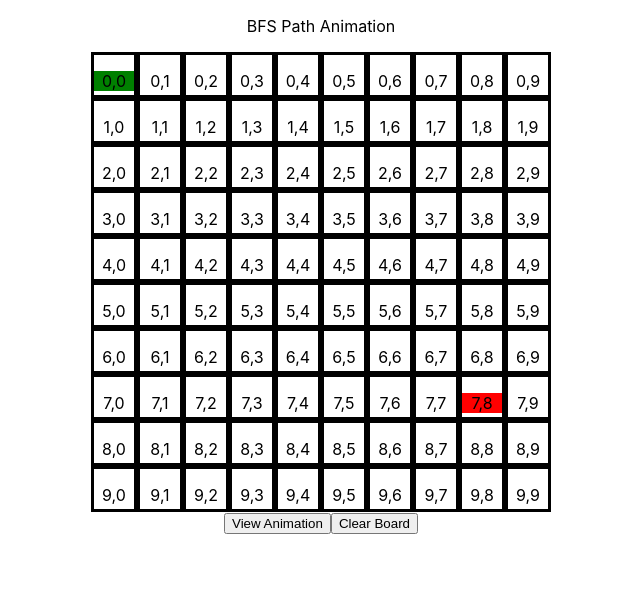
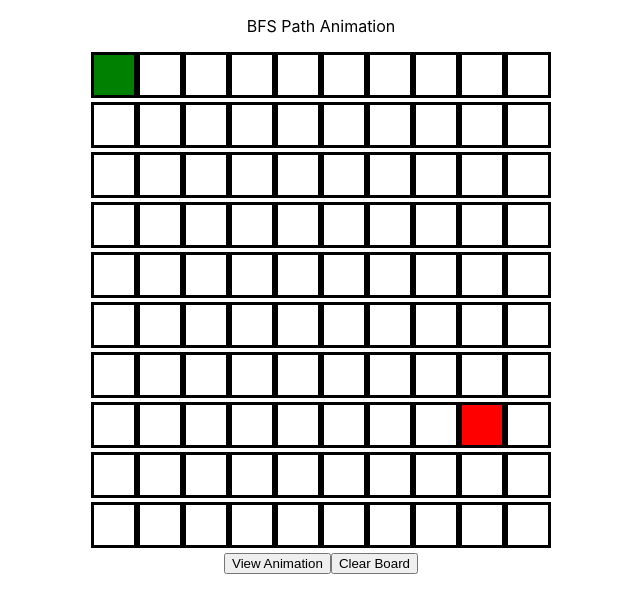
Before and after one commit to adolfoherrera1417/Target-Acquired, a React (Create React App) app: page / in a window 1280 px wide. Shown: the top 612 px of the page, without its empty margins (319-959 px from the left). Built offline with nearby package versions, Linux system fonts and the light colour scheme.

Commit message:
Drag mouse to create walls

```diff
--- a/src/Components/Board/Board.jsx
+++ b/src/Components/Board/Board.jsx
@@ -9,7 +9,8 @@ export default class Board extends Component {
         super(props)
         this.state = {
             grid: [],
-            matrix: []
+            matrix: [],
+            mouseIsPressed: false
         }
 
         this.handleClick = this.handleClick.bind(this)
@@ -24,7 +25,21 @@ export default class Board extends Component {
         document.getElementById(`node-${x}-${y}`).className = 'node wall';
         let {matrix} = this.state
         matrix[x][y] = "W";
-        this.setState({matrix})
+        this.setState({matrix,mouseIsPressed: true});
+    }
+
+    handleMouseEnter = (x,y) => {
+        if (!this.state.mouseIsPressed ){return;}
+        document.getElementById(`node-${x}-${y}`).className = 'node wall';
+        let {matrix} = this.state
+        matrix[x][y] = "W";
+        this.setState({matrix});
+    }
+
+    handleMouseUp = () => {
+        this.setState({
+            mouseIsPressed: false
+        })
     }
 
     handleClick() {
@@ -49,16 +64,14 @@ export default class Board extends Component {
         let {matrix} = this.state
         for(let i = 0; i < 10; i++) {
             for (let j = 0; j < 10; j++) {
-                document.getElementById(`node-${i}-${j}`).className = 'node';
                 if((i === 7) && (j === 8)) {
                     continue
                 } else {
                     matrix[i][j] = "P"
-
+                    document.getElementById(`node-${i}-${j}`).className = 'node';
                 }
             }
         }
-
         this.setState({matrix})
     }
 
@@ -72,7 +85,12 @@ export default class Board extends Component {
                 } else if (i === 7 && j === 8) {
                     col.push(<Node key={`${i}${j}`} cordinate={[i,j]} end={true}/>)
                 } else {
-                    col.push(<Node key={`${i}${j}`} cordinate={[i,j]} onMouseDown={(i,j) => this.handleMouseDown(i,j)}/>)
+                    col.push(<Node key={`${i}${j}`}
+                                cordinate={[i,j]}
+                                onMouseDown={(i,j) => this.handleMouseDown(i,j)}
+                                onMouseEnter={(i,j) => this.handleMouseEnter(i,j)}
+                                onMouseUp = {() => this.handleMouseUp()}
+                                />)
                 }
             }
             row.push(col);
--- a/src/Components/Board/Node.css
+++ b/src/Components/Board/Node.css
@@ -16,3 +16,11 @@
 .wall {
     background-color: black;
 }
+
+.startNode {
+    background-color: green;
+}
+
+.endNode {
+    background-color: red;
+}
--- a/src/Components/Board/Node.jsx
+++ b/src/Components/Board/Node.jsx
@@ -18,27 +18,23 @@ export default class Node extends Component {
           start: props.start ? true : false,
           end: props.end ? true : false,
           visited: props.visited,
-          onMouseDown: this.props.onMouseDown
+          onMouseDown: this.props.onMouseDown,
+          onMouseEnter: this.props.onMouseEnter,
+          onMouseUp: this.props.onMouseUp,
         };
     }
 
     render() {
-        let cell;
-        if (this.state.start) {
-            cell = <div style={startStyle}><p>{this.state.cordinate[0]},{this.state.cordinate[1]}</p></div>
-        } else if(this.state.end) {
-            cell = <div style={endStyle}><p>{this.state.cordinate[0]},{this.state.cordinate[1]}</p></div>
-        } else {
-            cell = <div><p>{this.state.cordinate[0]},{this.state.cordinate[1]}</p></div>
-        }
-
+        const className = this.state.start ? "startNode" : this.state.end ? "endNode" : ' ';
         return (
             <div
                 id={`node-${this.state.cordinate[0]}-${this.state.cordinate[1]}`}
-                className="node"
+                className={'node ' + className}
                 onMouseDown={() => this.state.onMouseDown(this.state.cordinate[0],this.state.cordinate[1])}
+                onMouseEnter={() => this.state.onMouseEnter(this.state.cordinate[0],this.state.cordinate[1])}
+                onMouseUp={() => this.state.onMouseUp()}
                 >
-                {cell}
+
             </div>
         )
     }
```
